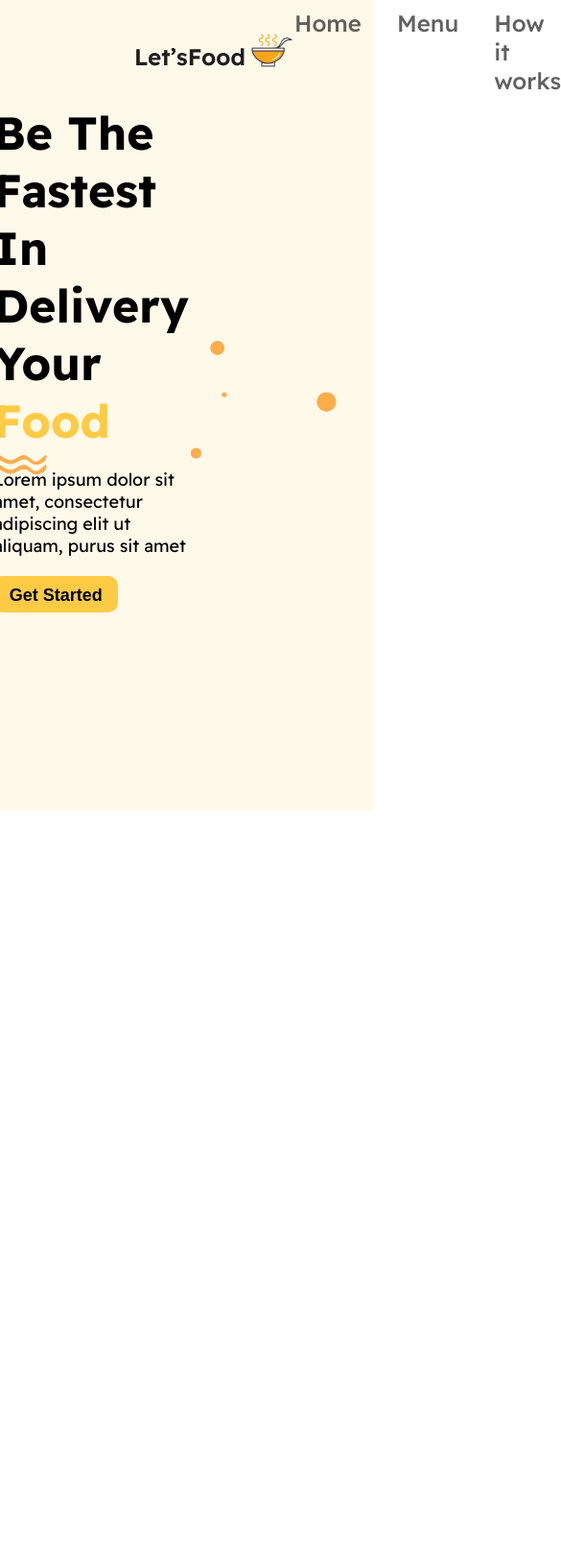
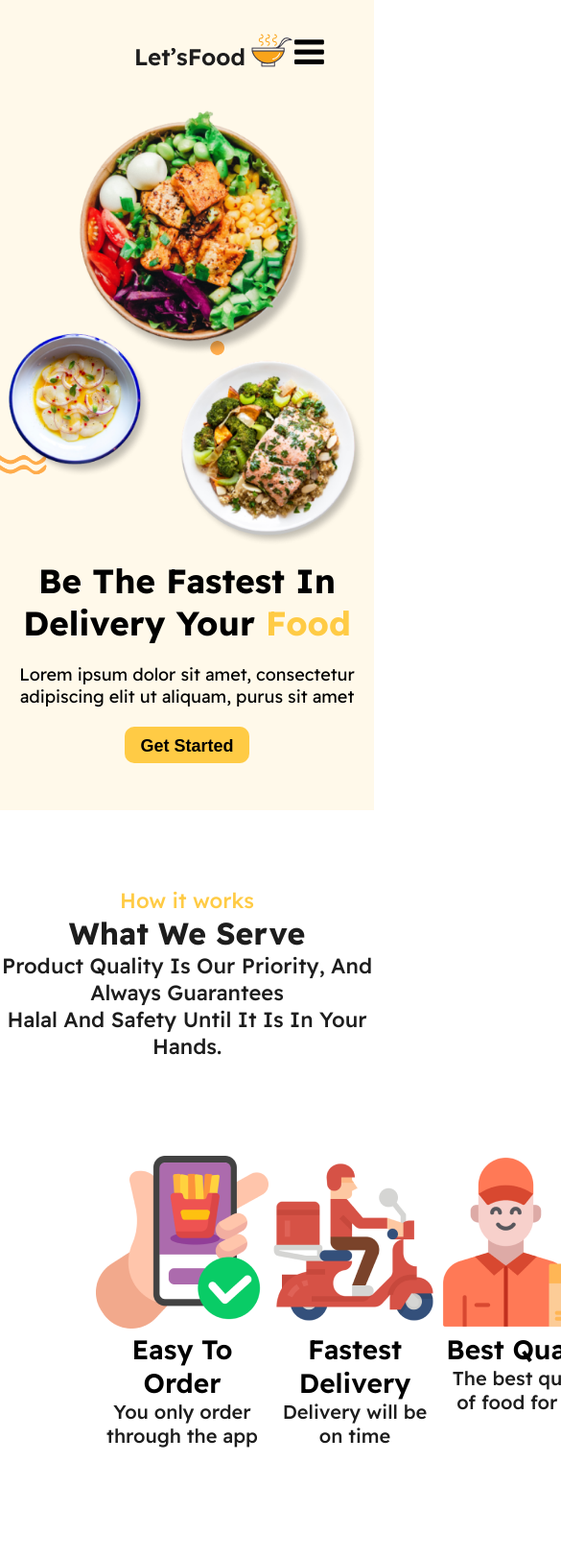
Before and after one commit to rezwanrahimr/Let-s-Food-Landing-Page-Design, a plain HTML site: page index.html in a window 390 px wide. Shown: the top 1623 px of the page at 96% size, 585 px wide, since content can reach past the window. Before the commit the page ends 844 px from the top, so only its background shows below. Drawn offline with Linux system fonts and the light colour scheme.

Commit message:
what we serve seciton added

```diff
--- a/css/style.css
+++ b/css/style.css
@@ -44,7 +44,7 @@ body {
     color: var(--secondary_black_color);
 }
 
-.navbar_other{
+.navbar_other {
     display: flex;
     align-items: center;
     gap: 30px;
@@ -60,6 +60,10 @@ body {
     border-radius: 10px;
     cursor: pointer;
     background-color: var(--primary_color);
+}
+
+.hamburger {
+    display: none;
 }
 
 /* header contents */
@@ -110,3 +114,131 @@ body {
 .img_contents img {
     max-width: 100%;
 }
+
+
+
+/* what we serve sections */
+.we_serve_section {
+    font-family: "Readex Pro", sans-serif;
+    text-align: center;
+    margin: 80px 0px;
+
+}
+
+.we_serve_section h6 {
+    font-size: 22px;
+    font-weight: 500;
+    color: var(--primary_color);
+
+}
+
+.we_serve_section h2 {
+
+    font-size: 32px;
+    font-weight: 700;
+    color: var(--primary_black_color);
+}
+.we_serve_section p {
+
+    font-size: 22px;
+    font-weight: 500;
+    color: var(--primary_black_color);
+}
+
+.serve_cards {
+    display: flex;
+    justify-content: space-around;
+    align-items: center;
+    padding: 100px;
+
+}
+
+.serve_card {
+    width: 241px;
+    height: 316px;
+    text-align: center;
+
+}
+
+.serve_card h3 {
+    font-size: 28px;
+    font-weight: 600;
+}
+
+.serve_card p {
+    font-size: 20px;
+    font-weight: 500;
+    color: var(--primary_black_color);
+}
+
+@media(max-width:768px) {
+    .navbar {}
+
+    .navbar_other {
+        display: flex;
+        flex-direction: column;
+        justify-content: center;
+        align-items: center;
+        color: var(--secondary_color);
+    }
+
+    .hamburger {
+        display: flex;
+    }
+
+    .navbar ul.Active {
+        display: flex;
+    }
+
+    .nav_links {
+        width: 100%;
+        height: auto;
+        display: none;
+        flex-direction: column;
+        justify-content: center;
+        align-items: center;
+        position: absolute;
+        margin-top: 400px;
+        padding: 20px;
+        background-color: #1D1D1D;
+    }
+
+    .nav_link {
+        list-style: none;
+        font-size: 24px;
+        font-weight: 500;
+        margin-right: 37px;
+
+    }
+
+    .nav_link a {
+        color: white;
+    }
+}
+
+/* Header Responsive Code */
+@media(max-width:768px) {
+    .header_contents {
+        /* height: 100vh; */
+        flex-direction: column-reverse;
+        gap: 10px;
+    }
+
+    .img_contents img {
+        min-width: 100%;
+    }
+
+    .text_contents {
+        text-align: center;
+    }
+
+    .text_contents h1 {
+        font-size: 35px;
+    }
+
+    .text_contents p {
+        font-size: 18px;
+        margin: 20px 0px;
+    }
+
+}
--- a/index.html
+++ b/index.html
@@ -24,15 +24,16 @@
                 <li class="nav_link"><a href="">About</a></li>
                 <li class="nav_link"><a href="">Contact</a></li>
 
+                <div class="navbar_other">
+                    <i class="fa fa-search" style="font-size:24px"></i>
+                    <i class="fa fa-shopping-cart" style="font-size:24px"></i>
+                    <button> <i class="fa fa-sign-in" style="font-size:18px"></i> Sign In</button>
+                </div>
             </ul>
-            <div class="navbar_other">
-                <i class="fa fa-search" style="font-size:24px"></i>
-                <i class="fa fa-shopping-cart" style="font-size:24px"></i>
-                <button> <i class="fa fa-sign-in" style="font-size:18px"></i> Sign In</button>
+
+            <div class="hamburger" id="hamburger">
+                <i class="fa fa-bars" style="font-size:36px"></i>
             </div>
-            <!-- <div class="hamburger" id="hamburger">
-
-            </div> -->
         </nav>
         <!-- Header Contents -->
         <div class="header_contents">
@@ -45,11 +46,41 @@
                 <img src="/images/img-hero.png" alt="">
             </div>
         </div>
+
     </header>
     <main>
 
+        <!-- What We Serve -->
+        <section class="we_serve_section">
+            <h6>How it works</h6>
+            <h2>What We Serve</h2>
+            <p>Product Quality Is Our Priority, And Always Guarantees <br/> Halal And Safety Until It Is In Your Hands.</p>
+
+            <div class="serve_cards">
+                <div class="serve_card">
+                    <img src="/images/order 1.png" alt="">
+                    <h3>Easy To Order</h3>
+                    <p>You only order through the app</p>
+                </div>
+                <div class="serve_card">
+                    <img src="/images/delivery 1.png" alt="">
+                    <h3>Fastest Delivery</h3>
+                    <p>Delivery will be on time</p>
+                </div>
+                <div class="serve_card">
+                    <img src="/images/courier 1.png" alt="">
+                    <h3>Best Quality</h3>
+                    <p>The best quality of food for you</p>
+                </div>
+
+
+            </div>
+        </section>
+
     </main>
 
+    <!--  -->
+    <script src="/js/navbar.js"></script>
 </body>
 
 </html>
--- /dev/null
+++ b/js/navbar.js
@@ -0,0 +1,6 @@
+const hamburger = document.getElementById('hamburger');
+const menuItems = document.querySelector('.nav_links');
+
+hamburger.addEventListener('click', () => {
+    menuItems.classList.toggle('Active');
+})
```
Also changed, not shown: images/courier 1.png (added), images/delivery 1.png (added), images/order 1.png (added).
